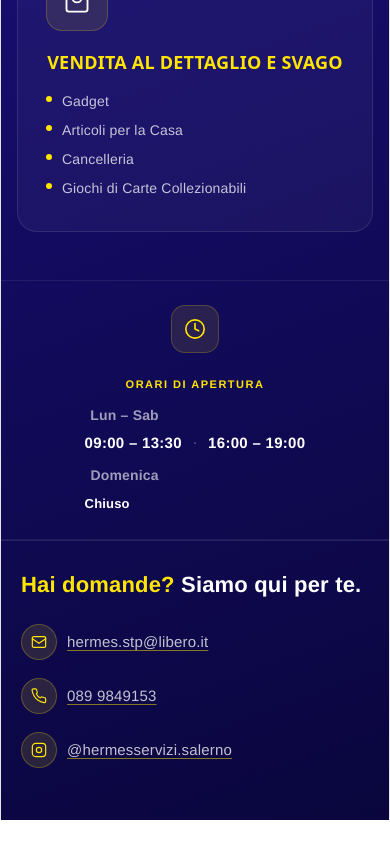
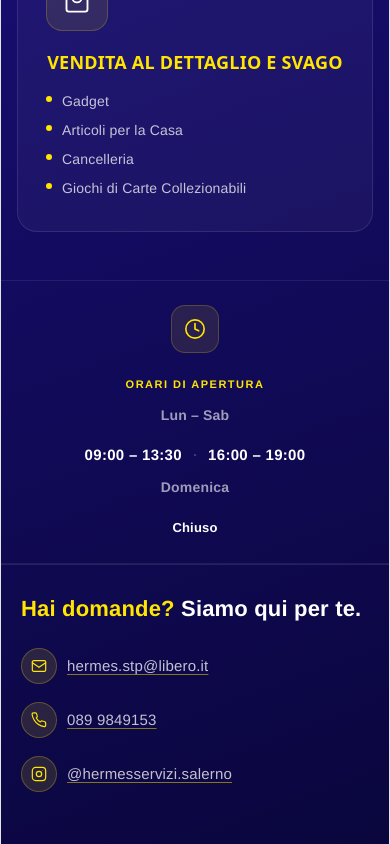
Before and after one commit to lukz30/hermes-servizi, a React (Vite) app: page /servizi in a window 390 px wide. Shown: the part 2605-3449 px from the top of the page. Before the commit the page ends 3425 px from the top, so only its background shows below. Built offline with nearby package versions, Linux system fonts and the light colour scheme.

Commit message:
risolti problemi legati alla visualizzazione su ipad

```diff
--- a/src/pages/RitiroMerce.css
+++ b/src/pages/RitiroMerce.css
@@ -247,7 +247,7 @@
 }
 .ritiro-contact-text { font-size: 20px; font-weight: 700; color: #fff; margin: 0; }
 .ritiro-contact-text span { color: #ffe500; }
-.ritiro-contact-links { display: flex; gap: 12px; flex-wrap: wrap; }
+.ritiro-contact-links { display: flex; gap: 12px; flex-wrap: nowrap; }
 .ritiro-contact-btn {
   display: inline-flex;
   align-items: center;
--- a/src/pages/Servizi.css
+++ b/src/pages/Servizi.css
@@ -254,11 +254,26 @@
   border-bottom: 1px solid rgba(255,255,255,0.08);
 }
 
-@media (max-width: 640px) {
+@media (max-width: 768px) {
   .servizi-orari {
     padding: 24px 20px;
     flex-direction: column;
     align-items: center;
+    text-align: center;
+  }
+
+  .orari-body {
+    align-items: center;
+  }
+
+  .orari-row {
+    flex-direction: column;
+    align-items: center;
+    gap: 4px;
+  }
+
+  .orari-giorni {
+    min-width: unset;
   }
 }
 
@@ -292,13 +307,7 @@
   gap: 16px;
 }
 
-@media (max-width: 480px) {
-  .orari-row {
-    flex-direction: column;
-    align-items: flex-start;
-    gap: 4px;
-  }
-}
+
 
 .orari-giorni {
   font-size: 14px;
@@ -320,7 +329,7 @@
 .orari-chiuso {
   font-size: 13px;
   font-weight: 600;
-  color: #fff;
+  color:#fff;
 }
 
 /* ── Contatti Footer ── */
@@ -371,10 +380,7 @@
   transition: color 0.2s ease, text-decoration-color 0.2s ease;
   min-height: 44px;
 }
-.contact-link:hover {
-  color: #ffe500;
-  text-decoration-color: #ffe500;
-}
+.contact-link:hover { color: #ffe500; }
 
 .contact-icon {
   width: 36px;
@@ -475,10 +481,7 @@
 .card-list-link:hover svg {
   transform: translate(2px, -2px);
 }
-.card-list-link:active {
-  color: rgba(255,255,255,0.75);
-  text-decoration-color: rgba(255,229,0,0.4);
-}
+
 /* ── FIX overflow orizzontale mobile ── */
 html, body {
   max-width: 100%;
```
